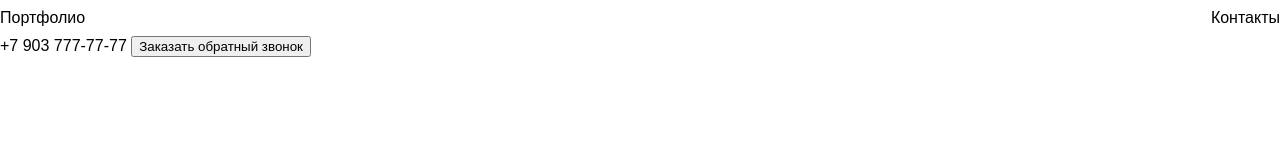
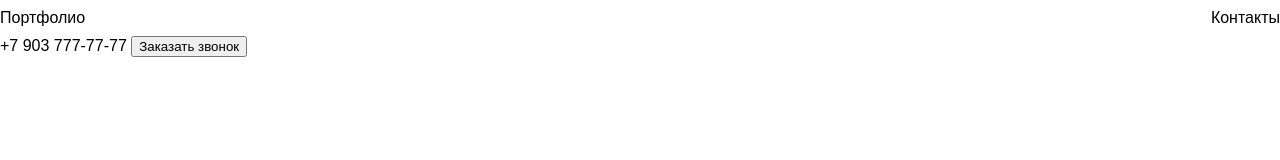
Before and after one commit to vadimvongai/app-2, a plain HTML site: page index.html in a window 1280 px wide. Drawn offline with Linux system fonts and the light colour scheme.

Commit message:
some changes

```diff
--- a/index.html
+++ b/index.html
@@ -17,7 +17,7 @@
         </nav>
         <div>
             <a href="tel:+79037777777">+7 903 777-77-77</a>
-            <button>Заказать обратный звонок</button>
+            <button>Заказать звонок</button>
         </div>
     </header>
 </body>
```
